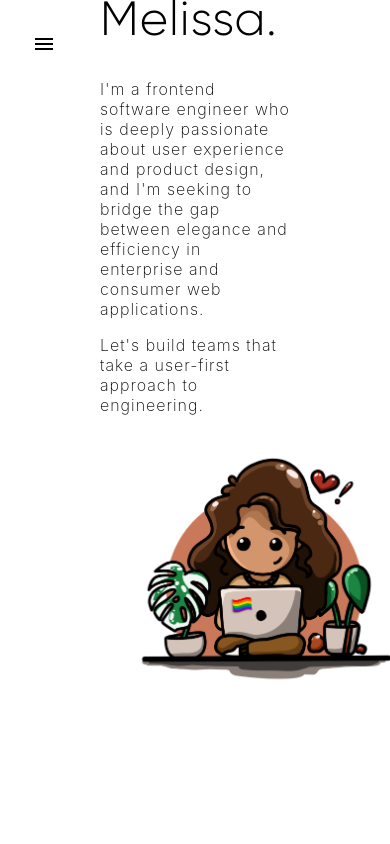
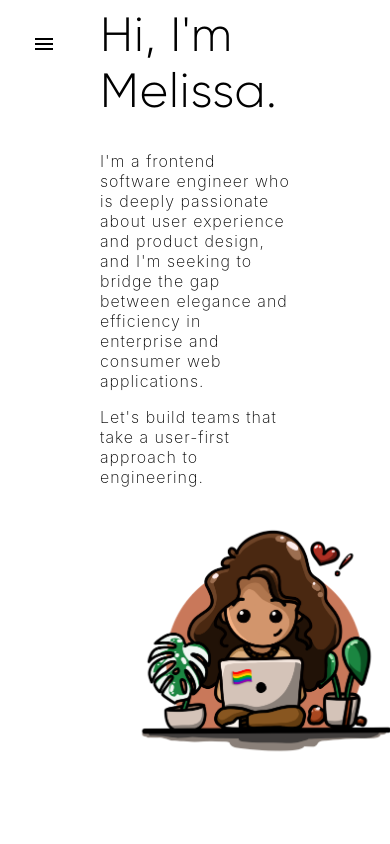
Before and after one commit to holkesvig/resume, a Next.js app: page / in a window 390 px wide. Shown: the top 844 px of the page. Built offline with nearby package versions, Linux system fonts and the light colour scheme.

Commit message:
responsive updates

```diff
--- a/pages/index.module.scss
+++ b/pages/index.module.scss
@@ -1,3 +1,4 @@
+@media only screen and (min-width: 250px) {
   .index {
     min-height: 100vh;
     //padding: 0 0.5rem;
@@ -14,7 +15,7 @@
       justify-content: center;
       align-items: center;
       position: relative;
-    bottom: 72px;
+      bottom: 0;
     }
 
     .coreValuesSection {
@@ -74,3 +75,12 @@
     line-height: 1.15;
     font-size: 4rem;
   }
+}
+
+@media only screen and (min-width: 1000px) {
+  .index {
+    .homeSection {
+      bottom: 72px;
+    }
+  }
+}
```
Lines whose indentation alone changed are shown as unchanged.
